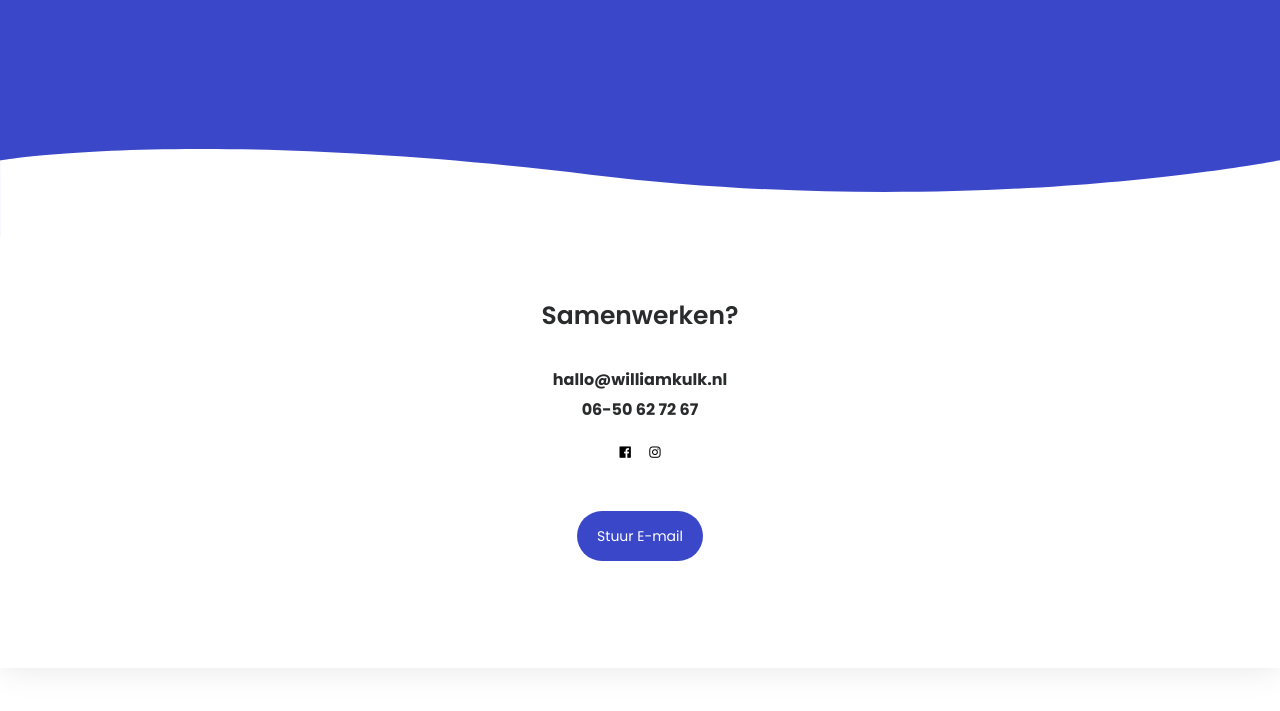
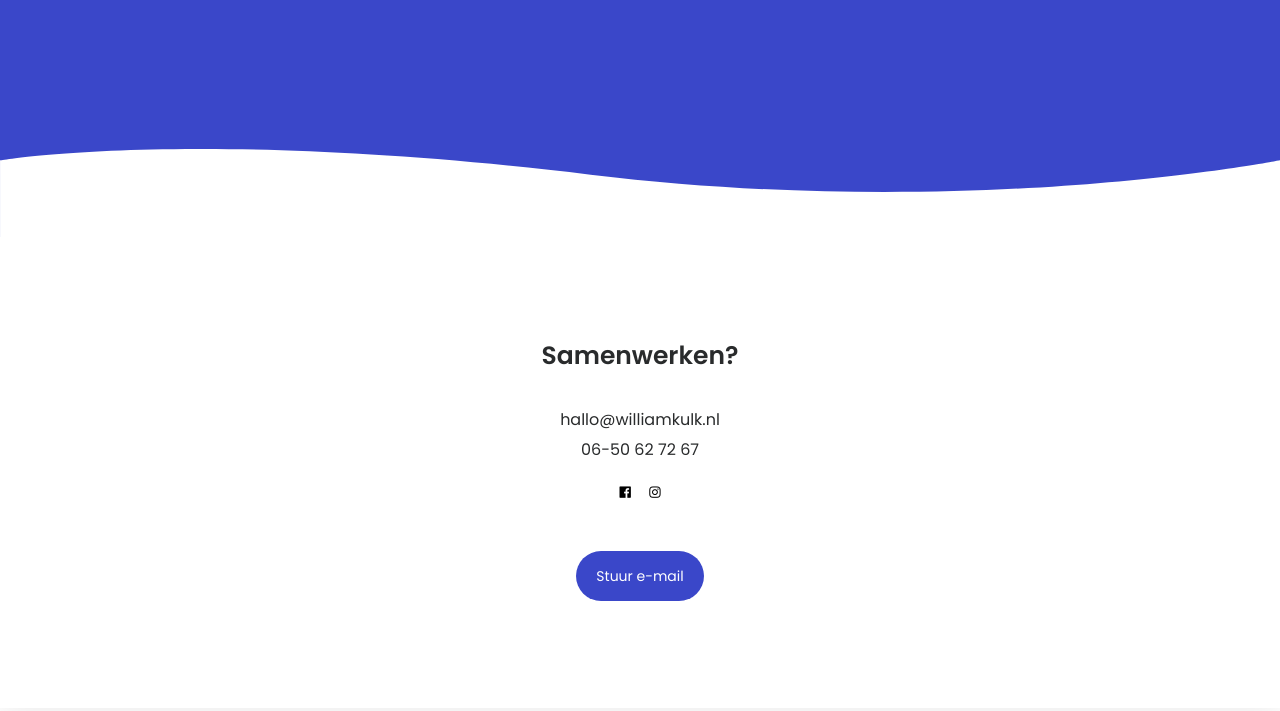
Before and after one commit to WilliamKulk/portfolio-website, a plain HTML site: page index.html in a window 1280 px wide. Shown: the part 1943-2654 px from the top of the page. Drawn offline with Linux system fonts and the light colour scheme; no server answers.

Commit message:
Adding styling and htaccess file

```diff
--- a/index.html
+++ b/index.html
@@ -226,9 +226,9 @@
             <div class="container">
                 <div class="row justify-content-center">
                     <div class=" col-md-4">
-                        <div class="section-title top_60 wow fadeInUp" data-wow-delay="0.5s">
+                        <div class="section-title top_100 wow fadeInUp" data-wow-delay="0.5s">
                             <h2 class="title bottom_30" style="text-align: center;">Samenwerken?</h2>
-                            <div class="information top_30 wow fadeInUp" style="text-align: center;" data-wow-delay="0.5s">
+                            <div class="information top_30 wow fadeInUp" style="text-align: center; font-weight: 400;" data-wow-delay="0.5s">
                                   <ul>
                                       <li>hallo@williamkulk.nl</li>
                                       <li>06-50 62 72 67</li>
@@ -239,7 +239,7 @@
                                 <a href="https://instagram.com/williamkulk"><i class="fab fa-instagram" aria-hidden="true"></i></a>
                             </div>
                         </div>
-                        <div class="top_60 padbot_120" style="text-align: center;"><a href="mailto:hallo@williamkulk.nl" target="_top" style="border-radius: 25px; background-color: #3a47c9; color: #fff; font-size: 14px; padding-left: 20px; padding-top: 15px; padding-right: 20px; padding-bottom: 15px; margin-top: 10px;">Stuur E-mail</a>
+                        <div class="top_60 padbot_120" style="text-align: center;"><a href="mailto:hallo@williamkulk.nl" target="_top" style="border-radius: 25px; background-color: #3a47c9; color: #fff; font-size: 14px; padding-left: 20px; padding-top: 15px; padding-right: 20px; padding-bottom: 15px; margin-top: 10px;">Stuur e-mail</a>
                         </div>
                     </div>
                 </div><!-- row end-->
```
Also changed, not shown: 1 other file.
